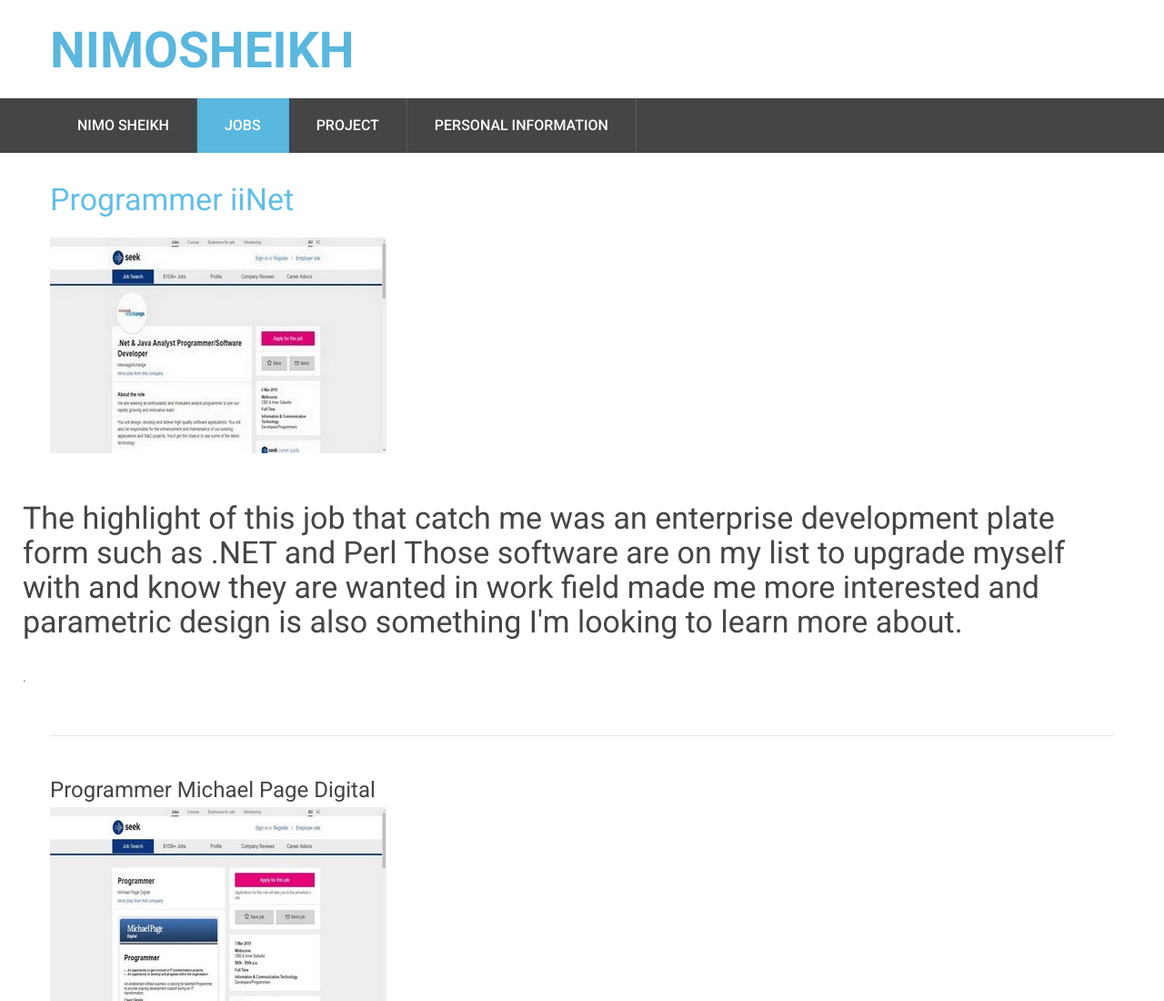
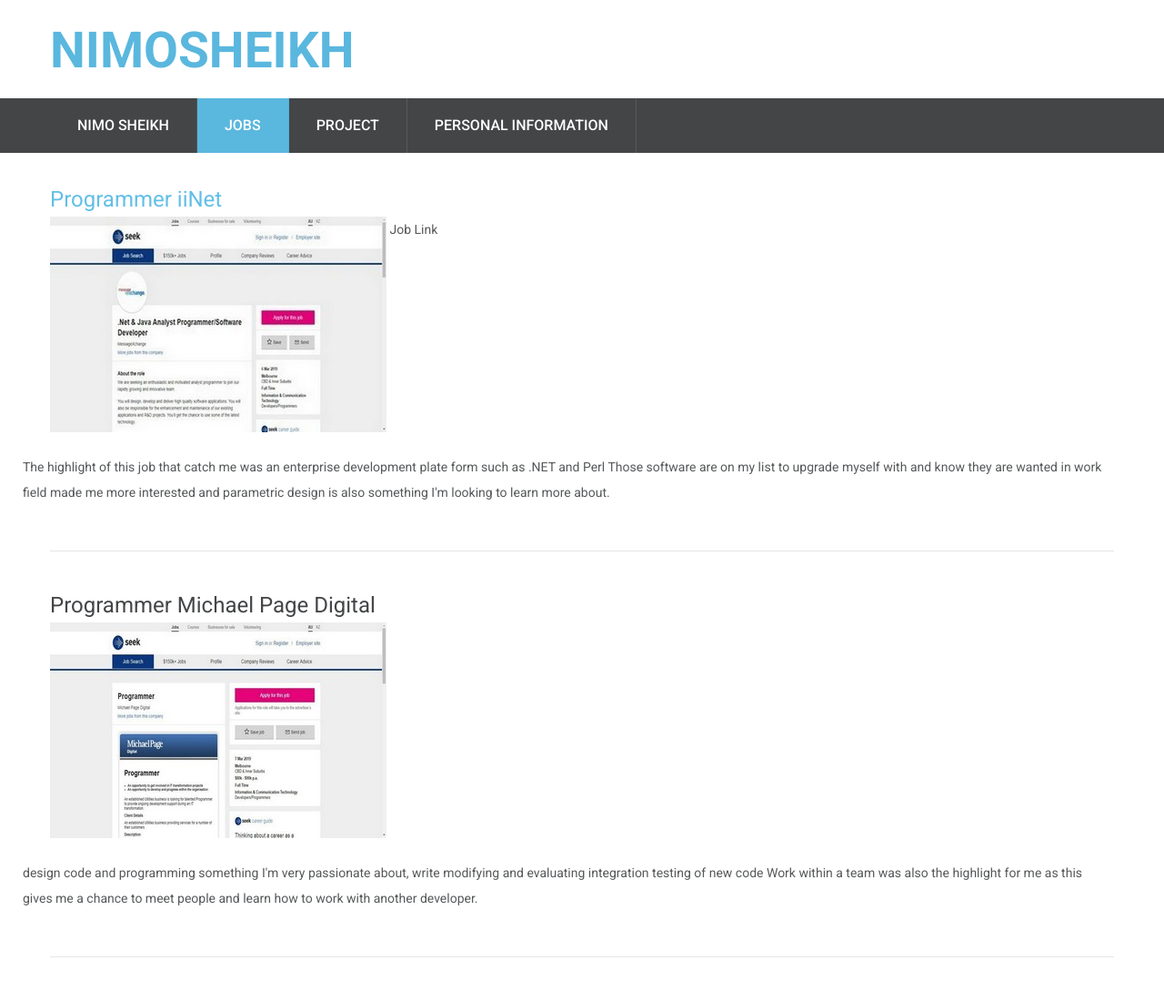
Before and after one commit to nimosheikh/nimosheikh.github.io, a plain HTML site: page job.html in a window 1280 px wide. Shown: the top 1100 px of the page at 91% size. Drawn offline with Linux system fonts and the light colour scheme; some packages are replaced by stand-ins of ours; a script that the page names is missing.

Commit message:
Update job.html

```diff
--- a/job.html
+++ b/job.html
@@ -76,15 +76,16 @@
 
         <section class="well1 ins2 mobile-center">
           <div class="container">
-            <h2 class="off3 primary"> Programmer iiNet</h2>
-       <img src="nimosheikh.github.io/images/page-2_img000.jpg" alt="">
+            <h3 class="off3 primary"> Programmer iiNet</h3>
+       <a href="https://www.seek.com.au/job/38554290?searchrequesttoken=1f200974-f086-468e-9638-daa88853a0b9&type=standout">
+         <img src="nimosheikh.github.io/images/page-2_img000.jpg" alt=""> Job Link</a>
             <div class="row off2">
               <div >
-                 <br />
-                  <p>
-               <h2> The highlight of this job that catch me was an enterprise development plate form such as .NET and Perl
+
+
+               The highlight of this job that catch me was an enterprise development plate form such as .NET and Perl
                 Those software are on my list to upgrade myself with and know they are wanted in work field made me more interested and
-                   parametric design is also something I'm looking to learn more about. </h2></br>.</p>
+                   parametric design is also something I'm looking to learn more about.
 
                 </div>
 
```
